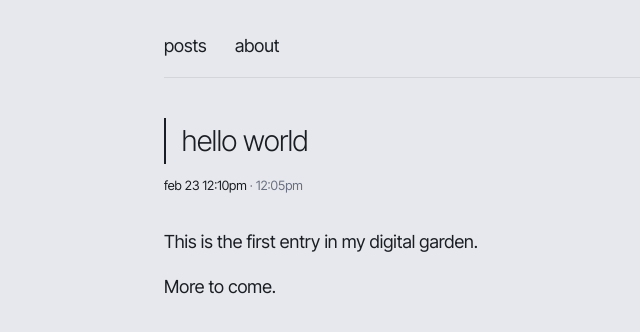
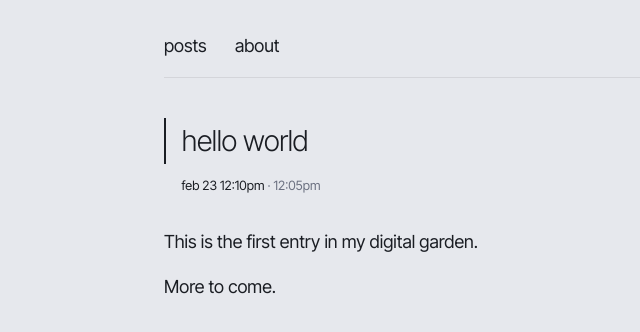
Before and after one commit to a-arad/personal-site, a plain HTML site: page site/garden/hello-world.html in a window 1280 px wide. Shown: the full height of the page, 167-807 px from the left. Drawn offline with Linux system fonts and the light colour scheme.

Commit message:
align version dates with title text, indented past vertical bar
Co-Authored-By: Claude Opus 4.6 <noreply@anthropic.com>

```diff
--- a/site/style.css
+++ b/site/style.css
@@ -144,6 +144,7 @@ article header h1::before {
   font-size: 0.8rem;
   color: #6b7080;
   margin-top: 0.2rem;
+  padding-left: 1.1rem;
 }
 
 .version {
```
